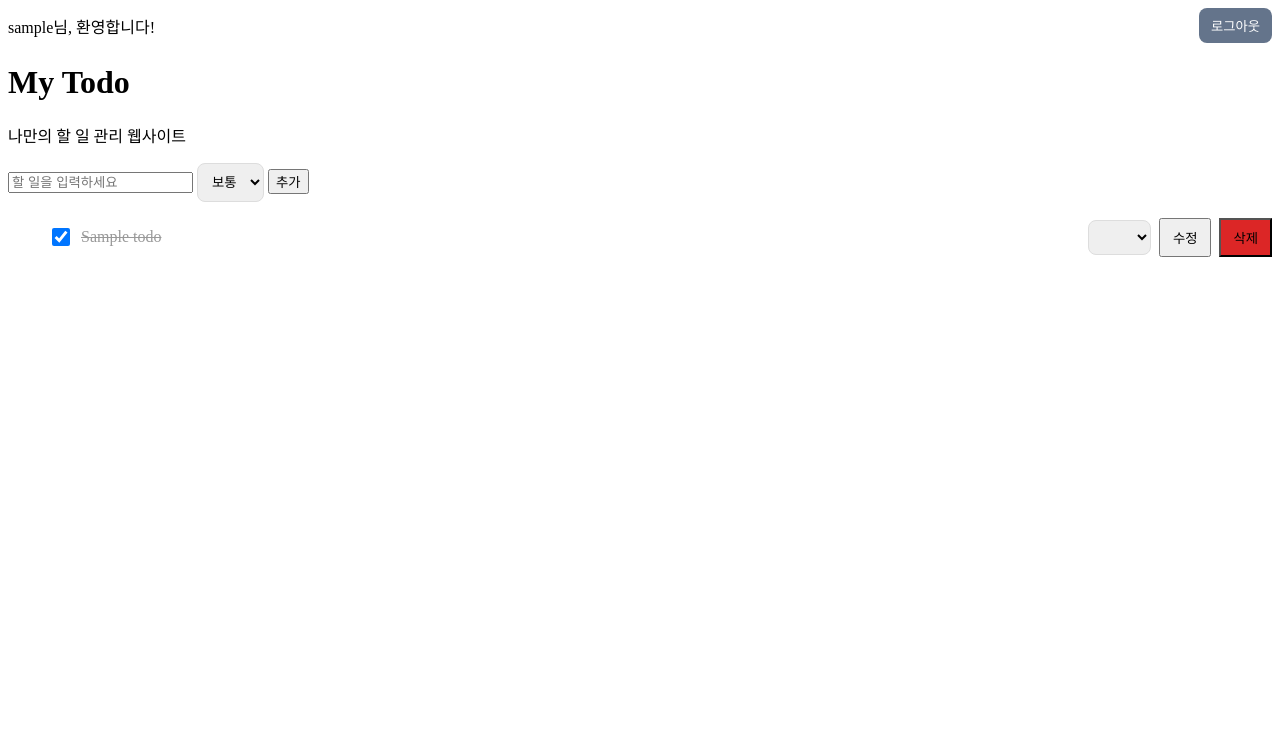
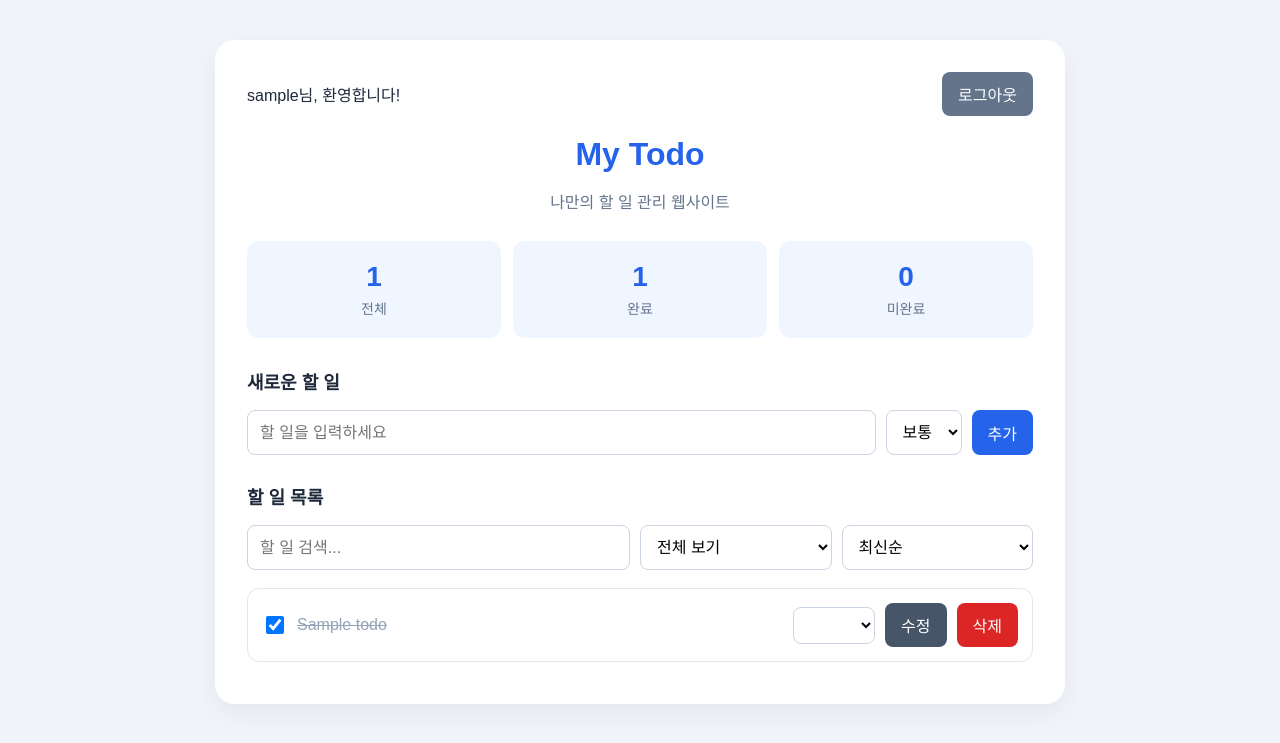
Before and after one commit to snower39/my-todo, a Flask app: page / in a window 1280 px wide. Shown: the top 743 px of the page. Run offline with Flask 3, Linux system fonts and the light colour scheme; the visitor is signed in with stand-in values (Sample User, id 1); tables that the repository leaves empty hold one stand-in row (values such as "Sample post").

Commit message:
6주차 검색, 정렬, 필터 및 UI 개선

```diff
--- a/static/script.js
+++ b/static/script.js
@@ -1,13 +1,92 @@
 
-// READ - 할 일 목록 조회
+let allTodos = [];
+
+// 서버에서 로그인 사용자의 할 일 가져오기
 async function loadTodos() {
-    const response = await fetch("/api/todos");
-    const todos = await response.json();
+    try {
+        const response = await fetch("/api/todos");
+
+        if (response.status === 401) {
+            window.location.href = "/login";
+            return;
+        }
+
+        if (!response.ok) {
+            throw new Error("목록 조회 실패");
+        }
+
+        allTodos = await response.json();
+        renderTodos();
+
+    } catch (error) {
+        console.error(error);
+        alert("할 일 목록을 불러오지 못했습니다.");
+    }
+}
+
+// 검색 / 필터 / 정렬 / 통계
+function renderTodos() {
+    const keyword = document.getElementById("searchInput")
+        .value.trim().toLowerCase();
+
+    const status = document.getElementById("statusFilter").value;
+    const sort = document.getElementById("sortOrder").value;
+
+    // 통계
+    const total = allTodos.length;
+
+    const done = allTodos.filter(todo =>
+        todo.completed === 1
+    ).length;
+
+    document.getElementById("totalCount").textContent = total;
+    document.getElementById("doneCount").textContent = done;
+    document.getElementById("activeCount").textContent = total - done;
+
+    // 검색
+    let visibleTodos = allTodos.filter(todo =>
+        todo.title.toLowerCase().includes(keyword)
+    );
+
+    // 필터
+    if (status === "active") {
+        visibleTodos = visibleTodos.filter(todo =>
+            todo.completed === 0
+        );
+    } else if (status === "done") {
+        visibleTodos = visibleTodos.filter(todo =>
+            todo.completed === 1
+        );
+    }
+
+    // 정렬
+    const priorityRank = {
+        "높음": 0,
+        "보통": 1,
+        "낮음": 2
+    };
+
+    visibleTodos.sort((a, b) => {
+        if (sort === "old") {
+            return a.id - b.id;
+        }
+
+        if (sort === "priority") {
+            return priorityRank[a.priority]
+                 - priorityRank[b.priority]
+                 || b.id - a.id;
+        }
+
+        return b.id - a.id;
+    });
 
     const list = document.getElementById("todoList");
     list.innerHTML = "";
 
-    todos.forEach(todo => {
+    document.getElementById("emptyMessage").hidden =
+        visibleTodos.length > 0;
+
+    visibleTodos.forEach(todo => {
         const li = document.createElement("li");
         li.className = "todo-item";
 
@@ -15,12 +94,12 @@ async function loadTodos() {
         const checkbox = document.createElement("input");
         checkbox.type = "checkbox";
         checkbox.checked = todo.completed === 1;
+        checkbox.setAttribute("aria-label", "완료 여부");
 
-        checkbox.onchange = () => {
+        checkbox.onchange = () =>
             changeCompleted(todo.id, checkbox.checked);
-        };
 
-        // 할 일 제목
+        // 제목
         const span = document.createElement("span");
         span.textContent = todo.title;
         span.className = "todo-title";
@@ -29,8 +108,10 @@ async function loadTodos() {
             span.classList.add("completed");
         }
 
-        // 우선순위 선택
+        // 우선순위
         const priority = document.createElement("select");
+        priority.className = "priority-select";
+        priority.setAttribute("aria-label", "우선순위");
 
         ["높음", "보통", "낮음"].forEach(value => {
             const option = document.createElement("option");
@@ -41,20 +122,24 @@ async function loadTodos() {
 
         priority.value = todo.priority;
 
-        priority.onchange = () => {
+        priority.onchange = () =>
             changePriority(todo.id, priority.value);
-        };
 
-        // 수정 버튼
+        // 수정
         const editBtn = document.createElement("button");
         editBtn.textContent = "수정";
-        editBtn.onclick = () => editTodo(todo.id, todo.title);
+        editBtn.className = "edit-btn";
 
-        // 삭제 버튼
+        editBtn.onclick = () =>
+            editTodo(todo.id, todo.title);
+
+        // 삭제
         const deleteBtn = document.createElement("button");
         deleteBtn.textContent = "삭제";
         deleteBtn.className = "delete-btn";
-        deleteBtn.onclick = () => deleteTodo(todo.id);
+
+        deleteBtn.onclick = () =>
+            deleteTodo(todo.id);
 
         li.appendChild(checkbox);
         li.appendChild(span);
@@ -66,11 +151,12 @@ async function loadTodos() {
     });
 }
 
-// CREATE - 할 일 등록
+// 등록
 async function addTodo() {
     const input = document.getElementById("todoInput");
+    const title = input.value.trim();
+
     const priority = document.getElementById("priorityInput").value;
-    const title = input.value.trim();
 
     if (!title) {
         alert("할 일을 입력하세요.");
@@ -92,7 +178,7 @@ async function addTodo() {
     await loadTodos();
 }
 
-// UPDATE - 제목 수정
+// 수정
 async function editTodo(id, oldTitle) {
     const title = prompt("할 일을 수정하세요", oldTitle);
 
@@ -117,7 +203,7 @@ async function editTodo(id, oldTitle) {
     await loadTodos();
 }
 
-// UPDATE - 완료 상태 변경
+// 완료 상태 변경
 async function changeCompleted(id, completed) {
     const response = await fetch(`/api/todos/${id}/complete`, {
         method: "PUT",
@@ -132,7 +218,7 @@ async function changeCompleted(id, completed) {
     await loadTodos();
 }
 
-// UPDATE - 우선순위 변경
+// 우선순위 변경
 async function changePriority(id, priority) {
     const response = await fetch(`/api/todos/${id}/priority`, {
         method: "PUT",
@@ -147,7 +233,7 @@ async function changePriority(id, priority) {
     await loadTodos();
 }
 
-// DELETE - 삭제
+// 삭제
 async function deleteTodo(id) {
     if (!confirm("정말 삭제하시겠습니까?")) return;
 
@@ -163,5 +249,23 @@ async function deleteTodo(id) {
     await loadTodos();
 }
 
-// 페이지 시작 시 목록 조회
+// 이벤트 연결
+document.getElementById("todoForm").addEventListener(
+    "submit",
+    async event => {
+        event.preventDefault();
+        await addTodo();
+    }
+);
+
+document.getElementById("searchInput")
+    .addEventListener("input", renderTodos);
+
+document.getElementById("statusFilter")
+    .addEventListener("change", renderTodos);
+
+document.getElementById("sortOrder")
+    .addEventListener("change", renderTodos);
+
+// 최초 실행
 loadTodos();
--- a/static/style.css
+++ b/static/style.css
@@ -1,69 +1,218 @@
 
-/* 5주차 - 할 일 목록 디자인 */
+* {
+    box-sizing: border-box;
+}
 
-.input-area select {
-    padding: 10px;
-    border: 1px solid #ddd;
+body {
+    margin: 0;
+    padding: 40px 16px;
+    font-family: Arial, "Malgun Gothic", sans-serif;
+    background: #f1f5f9;
+    color: #1e293b;
+}
+
+.container {
+    max-width: 850px;
+    margin: 0 auto;
+    padding: 32px;
+    background: white;
+    border-radius: 20px;
+    box-shadow: 0 10px 30px rgba(0,0,0,0.06);
+}
+
+.page-header {
+    text-align: center;
+    margin-bottom: 28px;
+}
+
+h1 {
+    margin: 0 0 10px;
+    font-size: 32px;
+    color: #2563eb;
+}
+
+.page-header p {
+    color: #64748b;
+}
+
+h2 {
+    font-size: 18px;
+    margin-bottom: 16px;
+}
+
+button {
+    border: none;
     border-radius: 8px;
+    padding: 10px 16px;
+    background: #2563eb;
+    color: white;
+    cursor: pointer;
+}
+
+button:hover {
+    opacity: 0.85;
+}
+
+input,
+select,
+button {
+    font: inherit;
+}
+
+input[type="text"],
+input[type="search"],
+input[type="password"],
+select {
+    padding: 12px;
+    border: 1px solid #cbd5e1;
+    border-radius: 8px;
+    background: white;
+    min-width: 0;
+}
+
+/* 로그인 사용자 */
+.user-bar {
+    display: flex;
+    align-items: center;
+    justify-content: space-between;
+    gap: 12px;
+    margin-bottom: 20px;
+}
+
+.user-bar form {
+    margin: 0;
+}
+
+.logout-btn {
+    background: #64748b;
+}
+
+/* 통계 */
+.stats {
+    display: grid;
+    grid-template-columns: repeat(3, 1fr);
+    gap: 12px;
+    margin-bottom: 30px;
+}
+
+.stat-card {
+    background: #eff6ff;
+    padding: 20px;
+    border-radius: 12px;
+    text-align: center;
+}
+
+.stat-card strong {
+    display: block;
+    color: #2563eb;
+    font-size: 28px;
+    margin-bottom: 5px;
+}
+
+.stat-card span {
+    color: #64748b;
+    font-size: 14px;
+}
+
+/* 할 일 추가 */
+.add-section,
+.list-section {
+    margin-top: 28px;
+}
+
+.input-area {
+    display: flex;
+    gap: 10px;
+}
+
+.input-area input {
+    flex: 1;
+}
+
+/* 검색 / 필터 / 정렬 */
+.toolbar {
+    display: grid;
+    grid-template-columns: 2fr 1fr 1fr;
+    gap: 10px;
+    margin-bottom: 18px;
+}
+
+.toolbar input,
+.toolbar select {
+    width: 100%;
+}
+
+/* 할 일 목록 */
+#todoList {
+    list-style: none;
+    padding: 0;
+    margin: 0;
 }
 
 .todo-item {
     display: flex;
     align-items: center;
-    gap: 8px;
-    flex-wrap: wrap;
+    gap: 10px;
+    padding: 14px;
+    margin-bottom: 10px;
+    border: 1px solid #e2e8f0;
+    border-radius: 12px;
 }
 
 .todo-item input[type="checkbox"] {
-    flex: none;
     width: 18px;
     height: 18px;
+    flex-shrink: 0;
     cursor: pointer;
 }
 
 .todo-title {
     flex: 1;
-    min-width: 100px;
+    min-width: 0;
     overflow-wrap: anywhere;
 }
 
 .todo-title.completed {
+    color: #94a3b8;
     text-decoration: line-through;
-    color: #999;
 }
 
-.todo-item select {
+.priority-select {
+    width: 82px;
     padding: 8px;
-    border: 1px solid #ddd;
-    border-radius: 8px;
 }
 
-.todo-item button {
-    padding: 8px 12px;
+.edit-btn {
+    background: #475569;
 }
 
 .delete-btn {
     background: #dc2626;
 }
 
-/* 5주차 보완 - 회원가입 및 로그인 */
+.empty-message {
+    text-align: center;
+    color: #94a3b8;
+    padding: 30px 0;
+}
 
+.empty-message[hidden] {
+    display: none;
+}
+
+/* 회원가입 / 로그인 */
 .auth-container {
     max-width: 420px;
     margin: 60px auto;
     padding: 32px;
     background: white;
     border-radius: 16px;
-    box-shadow: 0 5px 20px rgba(0, 0, 0, 0.08);
+    box-shadow: 0 5px 20px rgba(0,0,0,0.08);
 }
 
 .auth-container h1,
 .auth-container h2 {
     text-align: center;
-}
-
-.auth-container h2 {
-    margin-bottom: 24px;
 }
 
 .auth-container form {
@@ -77,20 +226,8 @@
     margin-top: 8px;
 }
 
-.auth-container input {
-    padding: 12px;
-    border: 1px solid #ddd;
-    border-radius: 8px;
-}
-
 .auth-container form button {
     margin-top: 14px;
-    padding: 12px;
-    background: #2563eb;
-    color: white;
-    border: none;
-    border-radius: 8px;
-    cursor: pointer;
 }
 
 .auth-error {
@@ -103,23 +240,49 @@
     margin-top: 20px;
 }
 
-.user-bar {
-    display: flex;
-    justify-content: space-between;
-    align-items: center;
-    gap: 12px;
-    margin-bottom: 20px;
+/* 모바일 */
+@media (max-width: 600px) {
+    body {
+        padding: 16px 10px;
+    }
+
+    .container {
+        padding: 20px 14px;
+    }
+
+    .input-area {
+        flex-wrap: wrap;
+    }
+
+    .input-area input {
+        flex-basis: 100%;
+    }
+
+    .input-area button {
+        flex: 1;
+    }
+
+    .toolbar {
+        grid-template-columns: 1fr 1fr;
+    }
+
+    .toolbar input {
+        grid-column: 1 / -1;
+    }
+
+    .todo-item {
+        flex-wrap: wrap;
+    }
+
+    .todo-title {
+        flex-basis: calc(100% - 35px);
+    }
+
+    .priority-select {
+        margin-left: 28px;
+    }
+
+    .stat-card {
+        padding: 14px 6px;
+    }
 }
-
-.user-bar form {
-    margin: 0;
-}
-
-.logout-btn {
-    background: #64748b;
-    color: white;
-    padding: 8px 12px;
-    border: none;
-    border-radius: 8px;
-    cursor: pointer;
-}
--- a/templates/index.html
+++ b/templates/index.html
@@ -12,6 +12,7 @@
 <body>
     <main class="container">
 
+        <!-- 로그인 사용자 정보 -->
         <div class="user-bar">
             <span>{{ username }}님, 환영합니다!</span>
 
@@ -22,12 +23,37 @@
             </form>
         </div>
 
+        <header class="page-header">
             <h1>My Todo</h1>
             <p>나만의 할 일 관리 웹사이트</p>
+        </header>
 
-        <div class="input-area">
-            <input type="text" id="todoInput"
-                   placeholder="할 일을 입력하세요">
+        <!-- 통계 -->
+        <section class="stats">
+            <div class="stat-card">
+                <strong id="totalCount">0</strong>
+                <span>전체</span>
+            </div>
+            <div class="stat-card">
+                <strong id="doneCount">0</strong>
+                <span>완료</span>
+            </div>
+            <div class="stat-card">
+                <strong id="activeCount">0</strong>
+                <span>미완료</span>
+            </div>
+        </section>
+
+        <!-- 할 일 등록 -->
+        <section class="add-section">
+            <h2>새로운 할 일</h2>
+
+            <form id="todoForm" class="input-area">
+                <input type="text"
+                       id="todoInput"
+                       placeholder="할 일을 입력하세요"
+                       maxlength="200"
+                       required>
 
                 <select id="priorityInput">
                     <option value="높음">높음</option>
@@ -35,10 +61,40 @@
                     <option value="낮음">낮음</option>
                 </select>
 
-            <button onclick="addTodo()">추가</button>
+                <button type="submit">추가</button>
+            </form>
+        </section>
+
+        <!-- 검색 / 필터 / 정렬 -->
+        <section class="list-section">
+            <h2>할 일 목록</h2>
+
+            <div class="toolbar">
+                <input type="search"
+                       id="searchInput"
+                       placeholder="할 일 검색...">
+
+                <select id="statusFilter">
+                    <option value="all">전체 보기</option>
+                    <option value="active">미완료만</option>
+                    <option value="done">완료만</option>
+                </select>
+
+                <select id="sortOrder">
+                    <option value="new">최신순</option>
+                    <option value="old">오래된순</option>
+                    <option value="priority">우선순위순</option>
+                </select>
             </div>
 
             <ul id="todoList"></ul>
+
+            <p id="emptyMessage"
+               class="empty-message"
+               hidden>
+                표시할 할 일이 없습니다.
+            </p>
+        </section>
     </main>
 
     <script src="{{ url_for('static', filename='script.js') }}"></script>
```
Lines whose indentation alone changed are shown as unchanged.
